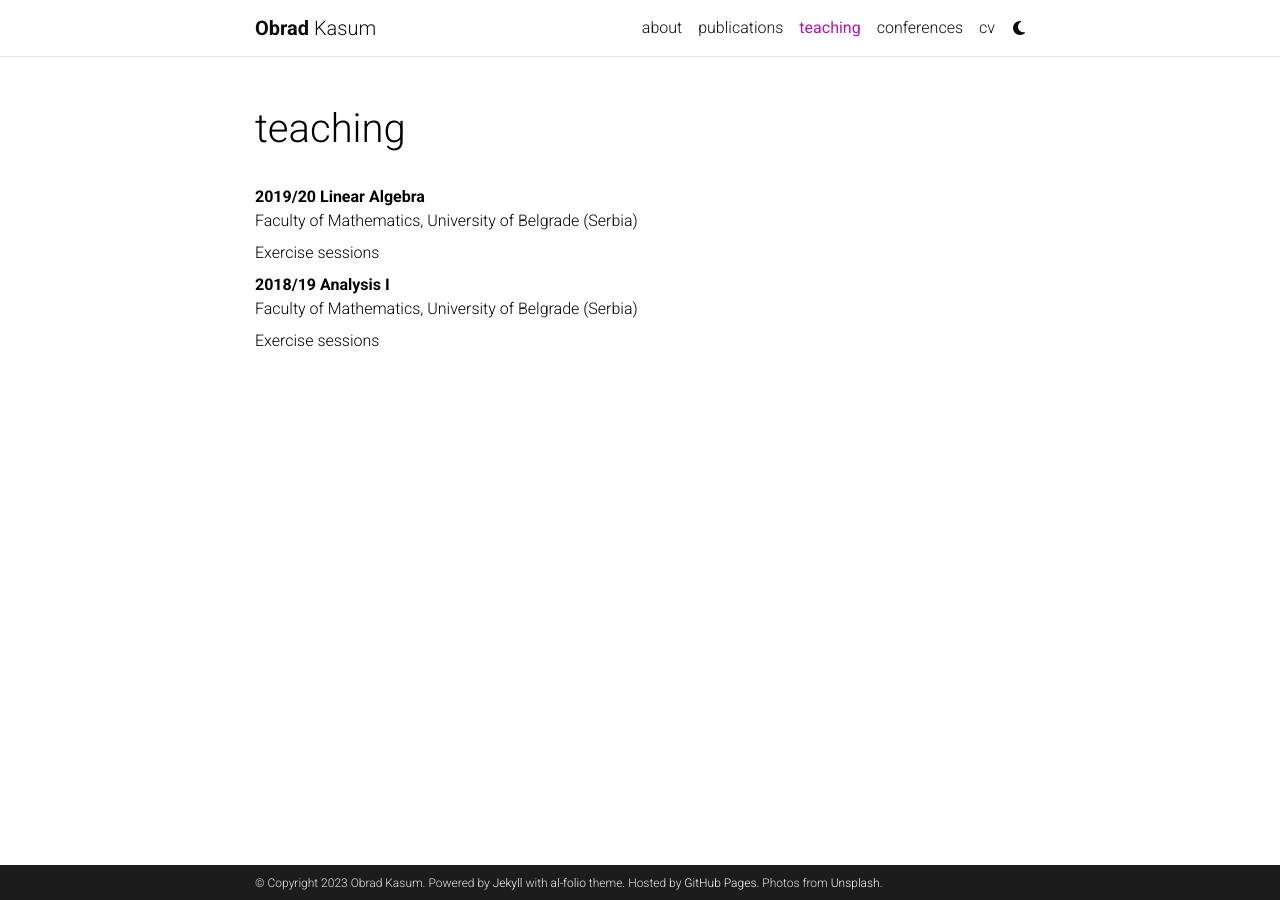
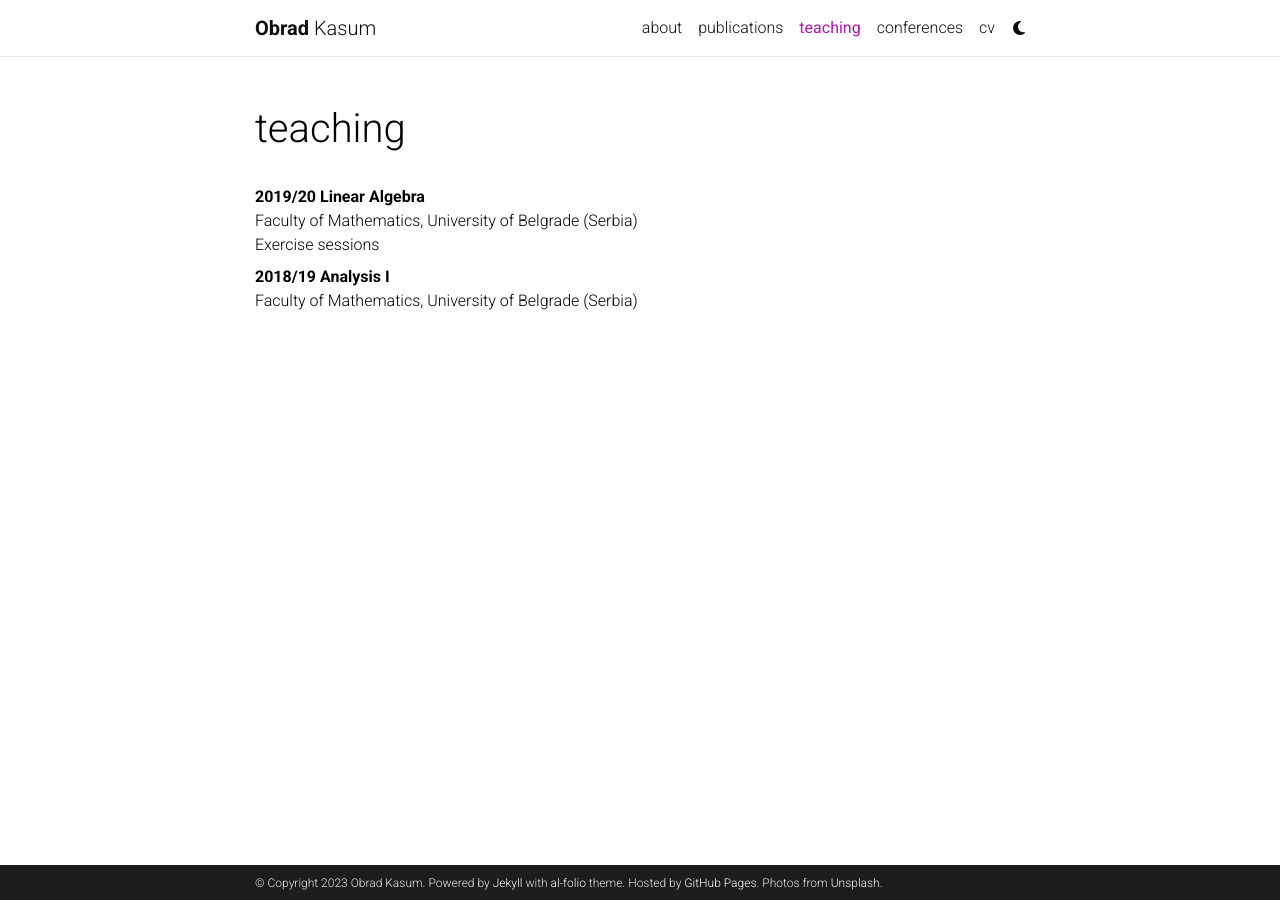
Before and after one commit to obradkasum/obradkasum.github.io, a Jekyll site: the page built from _pages/teaching.md, in a window 1280 px wide. Built offline with Jekyll 4.4.1, drawn with Linux system fonts in a browser that asks for light colours; comment, search, counter and statistics services are not loaded; a style sheet for code colours, icons or effects is not loaded.

Commit message:
Update teaching.md

```diff
--- a/_pages/teaching.md
+++ b/_pages/teaching.md
@@ -9,9 +9,7 @@ nav_order: 2
 
 <dl>
   <dt>2019/20 Linear Algebra</dt>
-  <dd>Faculty of Mathematics, University of Belgrade (Serbia)</dd>
-  <dd>Exercise sessions</dd>
+  <dd>Faculty of Mathematics, University of Belgrade (Serbia)<br>Exercise sessions</dd>
   <dt>2018/19 Analysis I</dt>
   <dd>Faculty of Mathematics, University of Belgrade (Serbia)</dd>
-  <dd>Exercise sessions</dd>
 </dl>
```
